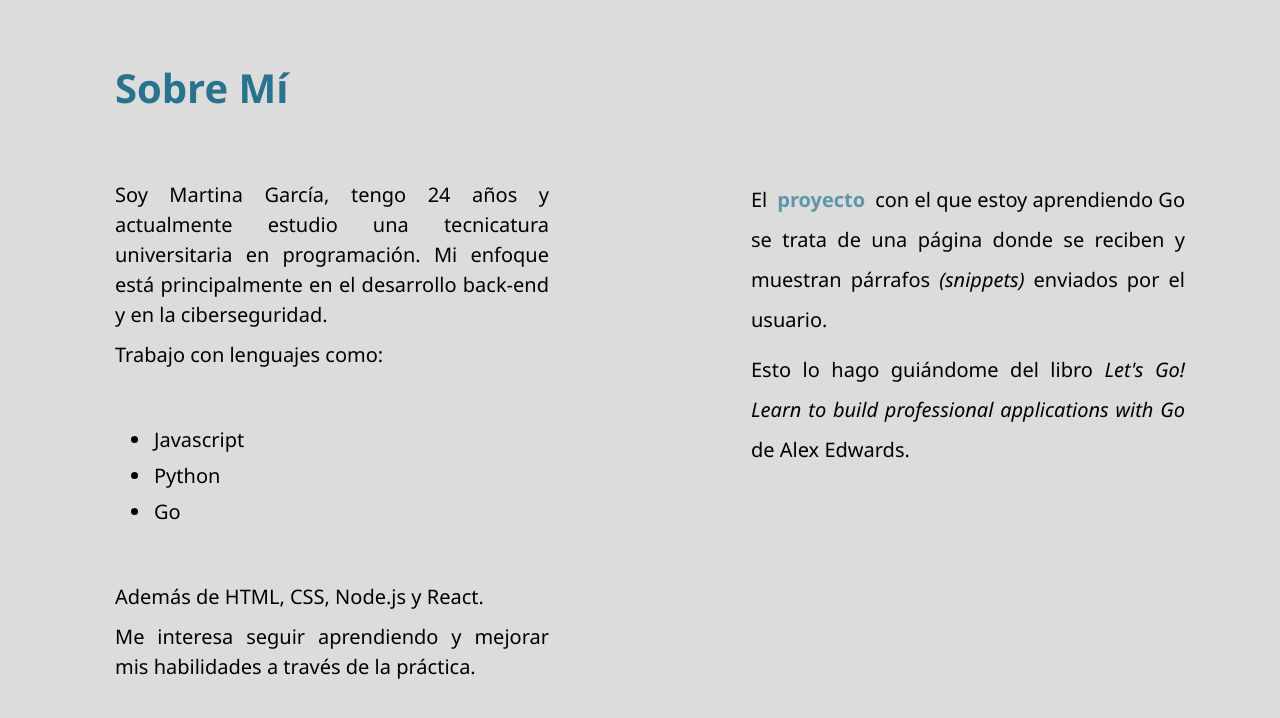
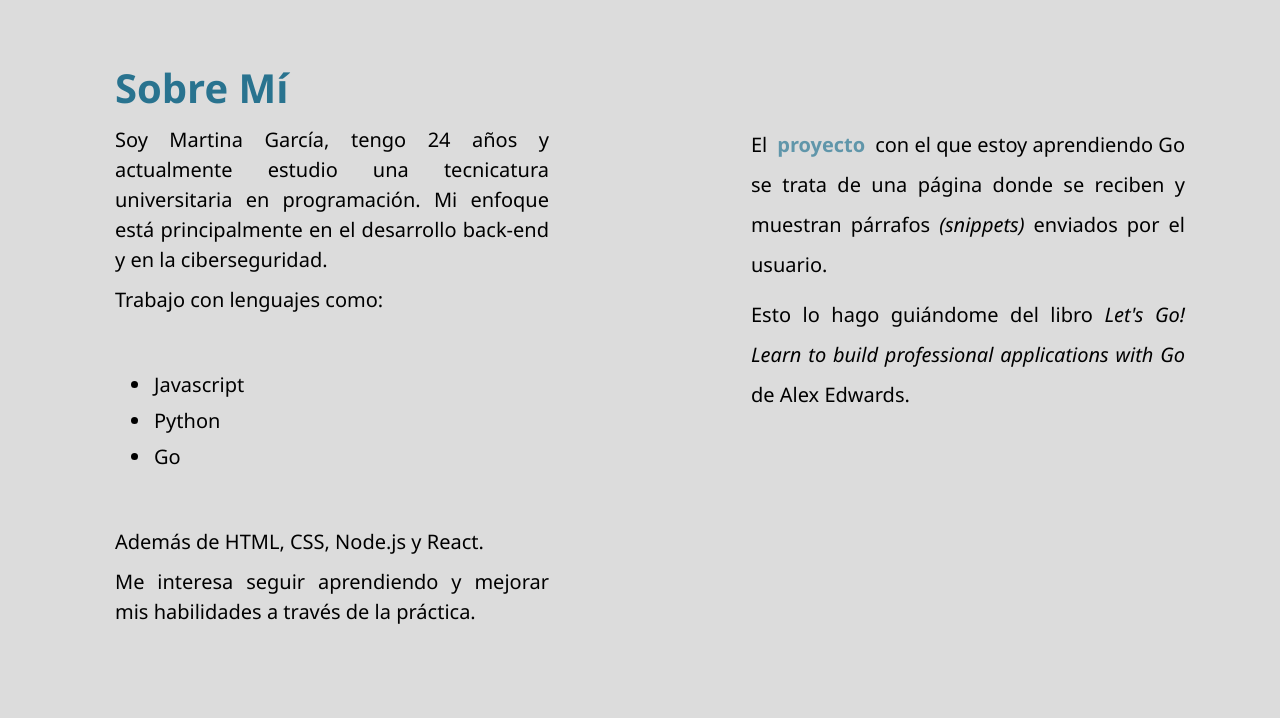
Before and after one commit to ningko/tp1-prog3-2025, a plain HTML site: page html/about.html in a window 1280 px wide. Drawn offline with Linux system fonts and the light colour scheme.

Commit message:
last changes in about.css

```diff
--- a/css/about.css
+++ b/css/about.css
@@ -9,6 +9,7 @@ h1 {
     padding-left: 25px;
     font-size: 40px;
     color: #29738F;
+    height: 0;
 }
 
 body {
```
